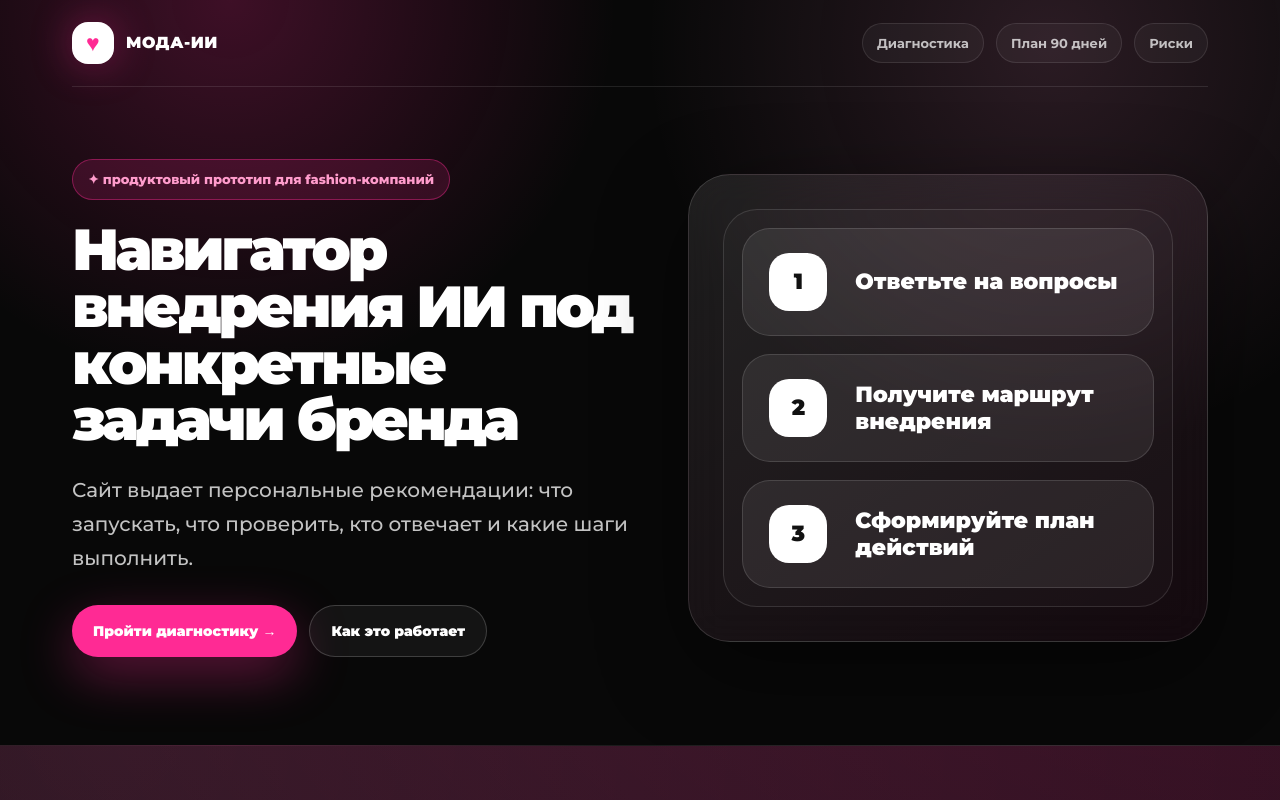
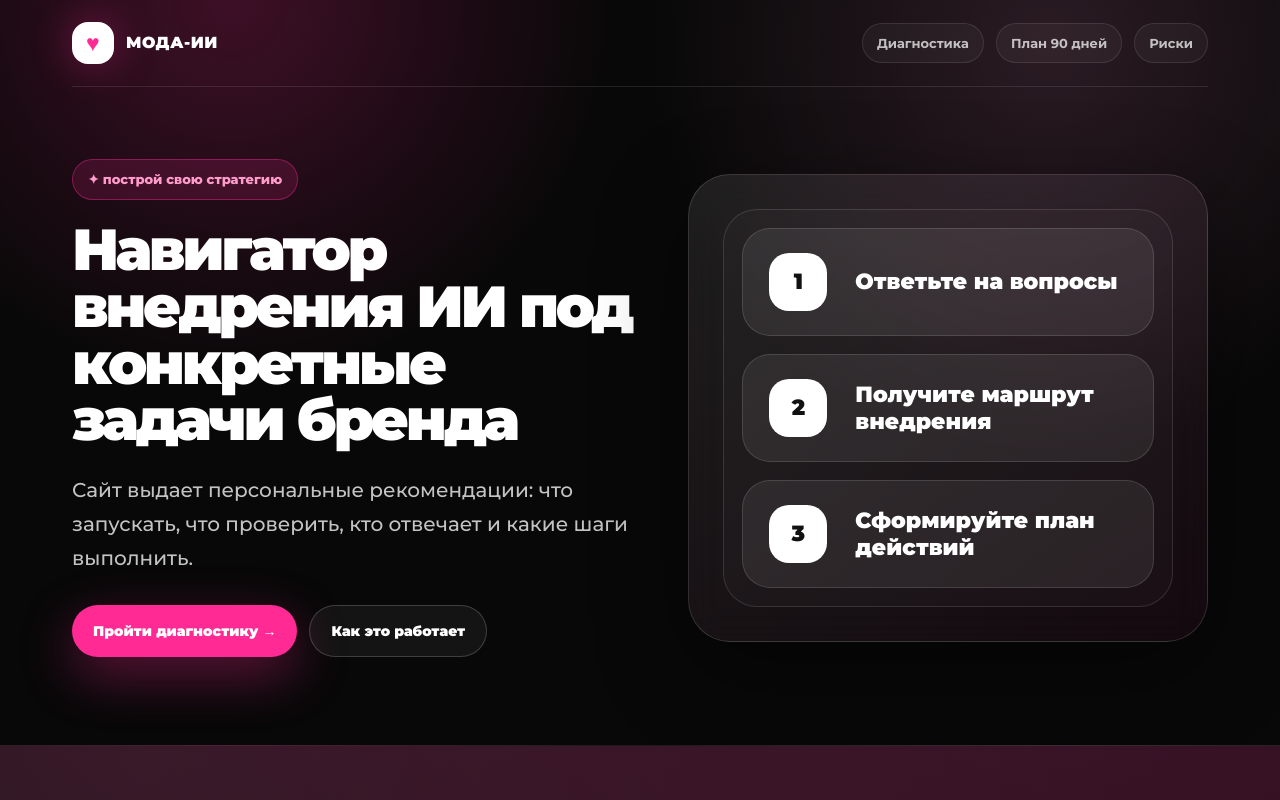
Before and after one commit to sumpolina-boop/sumleninova_thesis, a plain HTML site: page index.html in a window 1280 px wide. Shown: the top 800 px of the page. Drawn offline with Linux system fonts and the light colour scheme.

Commit message:
Update badge text in index.html

```diff
--- a/index.html
+++ b/index.html
@@ -803,7 +803,7 @@
 
       <div class="hero-grid">
         <div>
-          <div class="badge">✦ продуктовый прототип для fashion-компаний</div>
+          <div class="badge">✦ построй свою стратегию</div>
           <h1>Навигатор внедрения ИИ под конкретные задачи бренда</h1>
           <p class="lead">Сайт выдает персональные рекомендации: что запускать, что проверить, кто отвечает и какие шаги выполнить.</p>
           <div class="cta">
```
